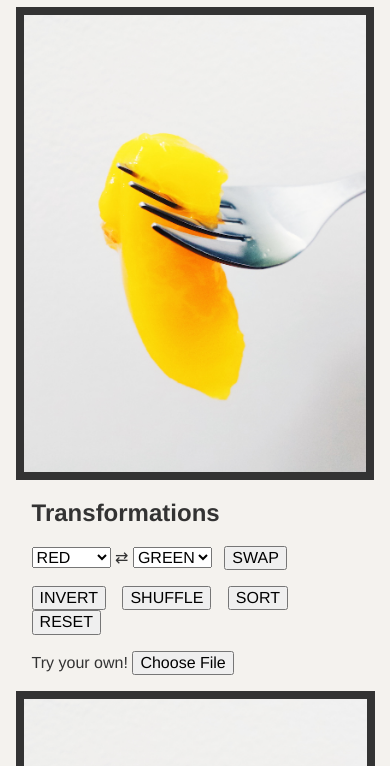
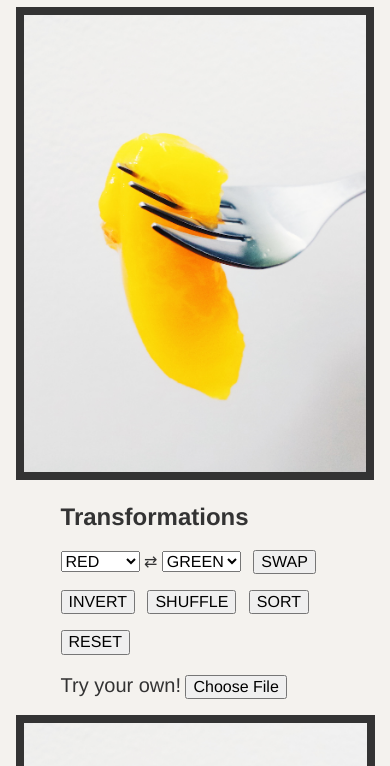
Before and after one commit to z-olpin/pixel-processing, a website built with Parcel: page index.html in a window 390 px wide. Shown: the part 78-844 px from the top of the page. Built offline with nearby package versions, Linux system fonts and the light colour scheme.

Commit message:
keep transformation rows from wrapping on mobile

```diff
--- a/css/base.css
+++ b/css/base.css
@@ -458,7 +458,7 @@ h1, h2 {
 }
 
 #transformations {
-  padding: 0.5rem 1rem 0 1rem;
+  padding: 0.75rem 0.25rem 0 0.25rem;
   display: flex;
   flex-direction: column;
 }
@@ -468,7 +468,7 @@ h1, h2 {
 }
 
 button {
-  margin: 0 0.75rem 0 0;
+  margin: 0 0.5rem 0 0;
 }
 
 #swapChannels {
@@ -482,6 +482,10 @@ button {
 img, canvas {
   box-sizing: border-box;
   border: 8px solid #333;
+}
+
+label {
+  font-size: 1.25rem;
 }
 
 #image-upload {
--- a/index.html
+++ b/index.html
@@ -37,6 +37,8 @@
         <button id="invert">INVERT</button>
         <button id="shuffleEm">SHUFFLE</button>
         <button id="sortEm">SORT</button>
+      </div>
+      <div class="transformations-group">
         <button id="reset">RESET</button>
       </div>
       <div id="upload-container">
```
Also changed, not shown: dist/index.html, 8 other files.
